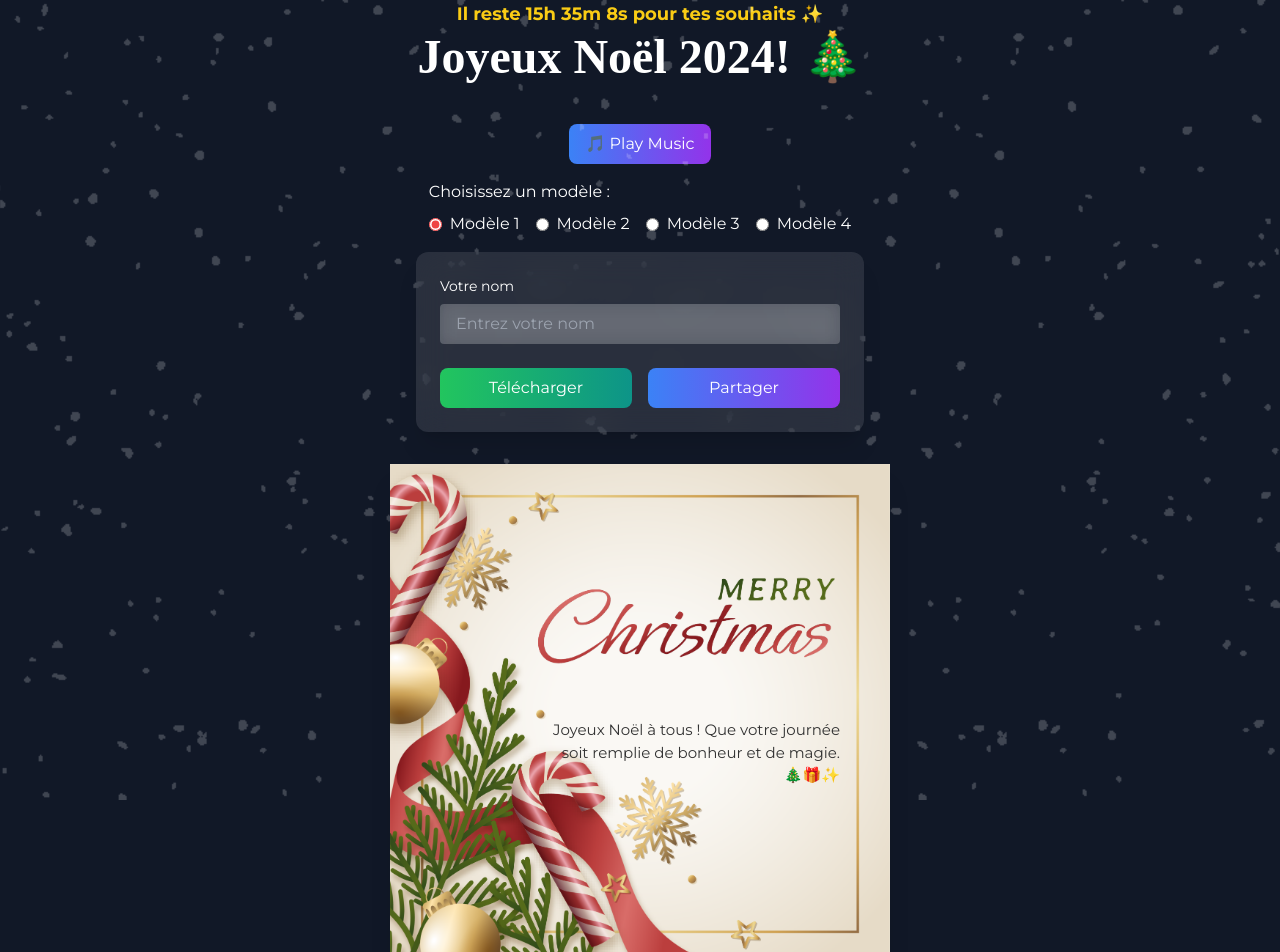
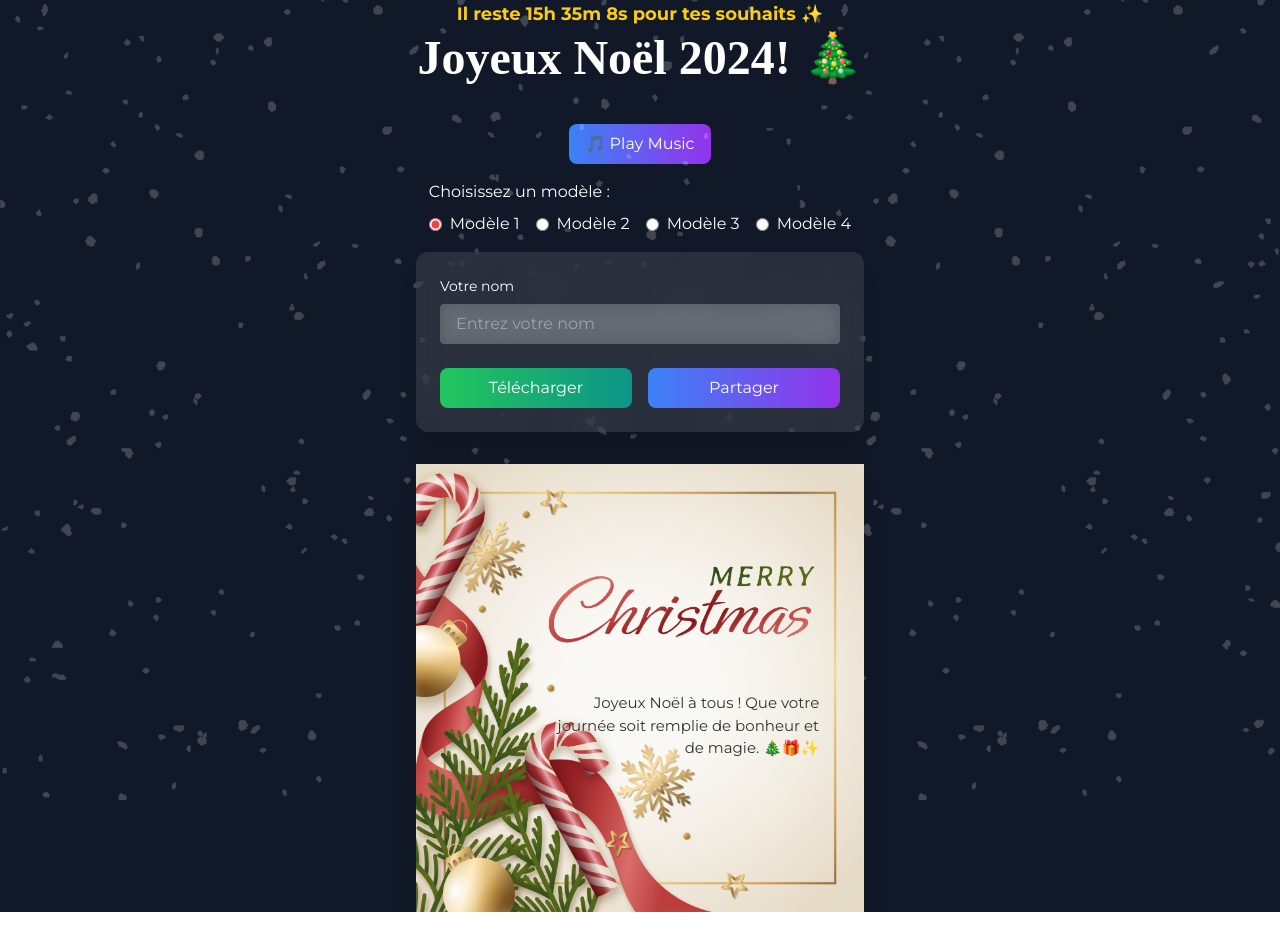
Before and after one commit to Leonelberio/christmasdotme, a Next.js app: page / in a window 1280 px wide. Shown: the top 952 px of the page. After the commit the page ends 912 px from the top, so only its background shows below. Built offline with nearby package versions, Linux system fonts and the light colour scheme; a web font is replaced by a local one.

Commit message:
Update ChristmasCard .tsx

```diff
--- a/app/ChristmasCard .tsx
+++ b/app/ChristmasCard .tsx
@@ -99,7 +99,7 @@ const ChristmasCard = () => {
 
 Créez aussi votre carte personnalisée pour vos amis sur : https://christmas.lesprosdelatech.com`;
 
-      html2canvas(preview, { scale: 1 }).then(async (canvas) => {
+      html2canvas(preview, { scale: 2 }).then(async (canvas) => {
         const dataUrl = canvas.toDataURL("image/png");
         const blob = await (await fetch(dataUrl)).blob();
         const file = new File([blob], "ChristmasCard.png", {
@@ -348,19 +348,14 @@ Créez aussi votre carte personnalisée pour vos amis sur : https://christmas.le
       <div
         id="preview"
         className="relative mt-8 max-w-md w-full bg-black overflow-hidden shadow-xl"
-        style={{
-          width: "80vw",
-          height: "80vh",
-          maxWidth: "500px",
-          maxHeight: "500px",
-        }}
+        style={{ aspectRatio: "1 / 1" }}
       >
         <Image
           src={currentTemplate.image}
           alt="Christmas Background"
           className="w-full h-full object-cover"
-          width={1000}
-          height={1000}
+          width={500}
+          height={500}
         />
 
         {/* Name Overlay */}
```
